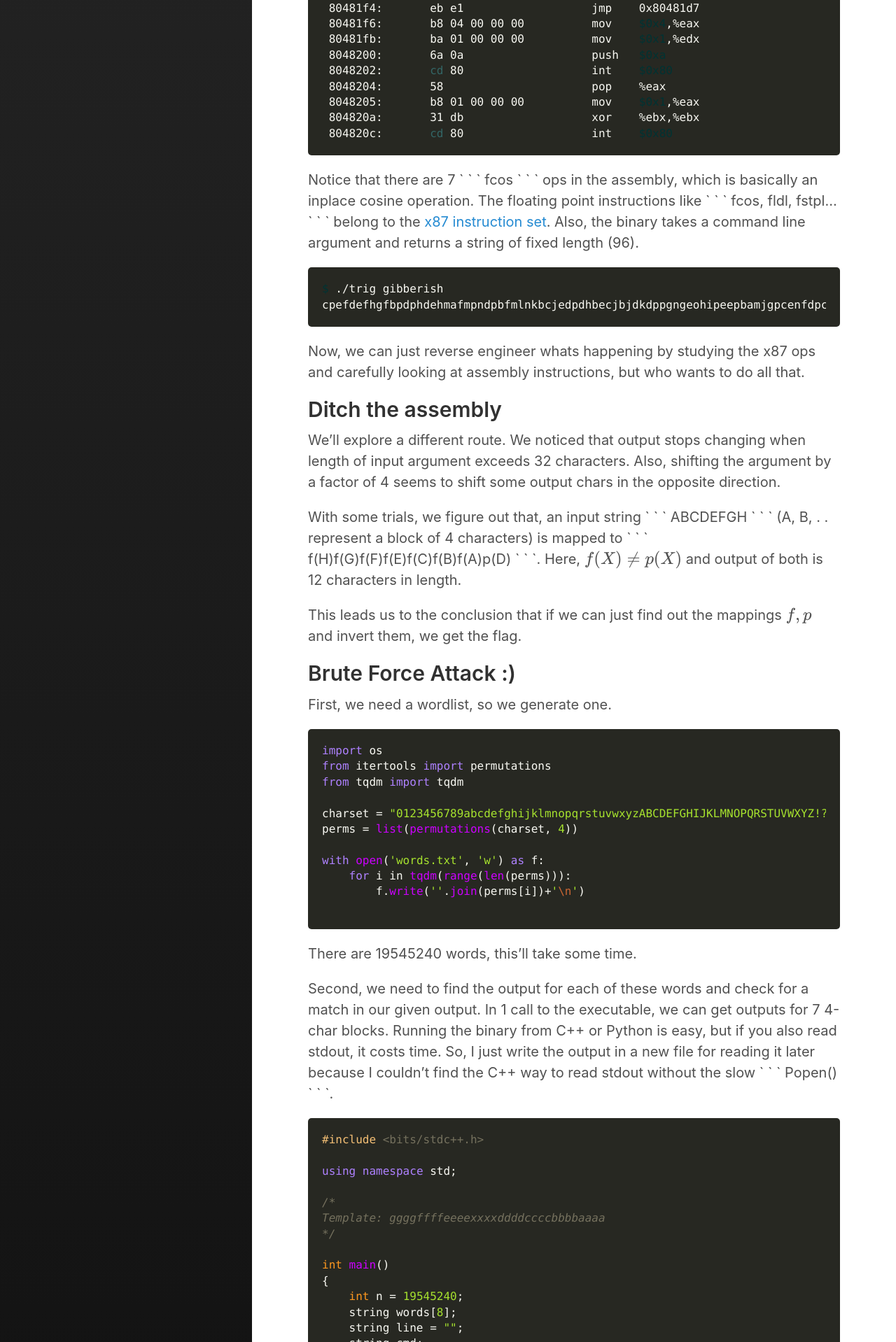
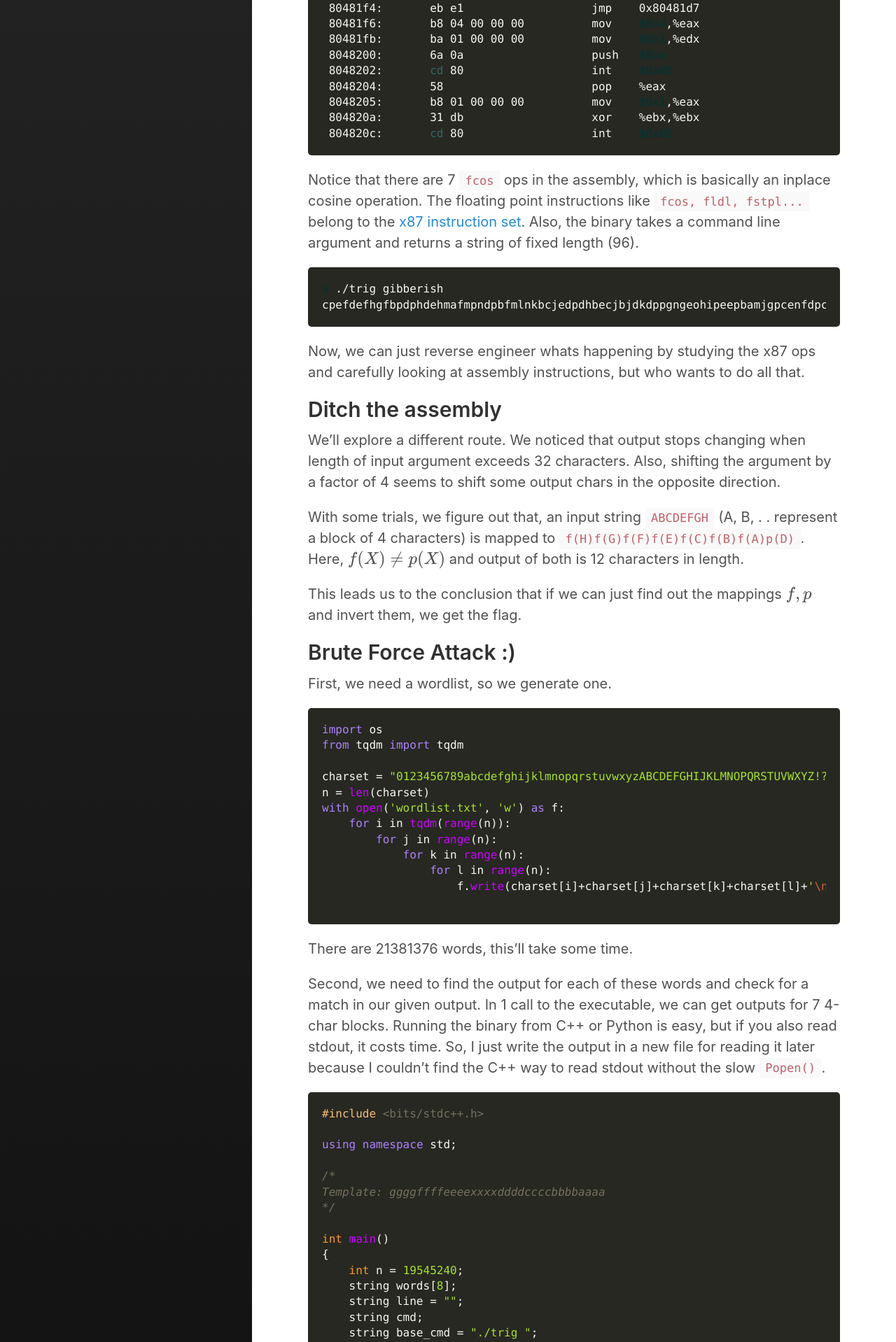
Before and after one commit to safwankdb/homepage, a Jekyll site: the page built from _posts/2020-06-22-trig-writeup.md, in a window 1280 px wide. Shown: the part 2310-4228 px from the top of the page at 70% size. Built offline with Jekyll 4.4.1, drawn with Linux system fonts in a browser that asks for light colours; formulas are drawn with MathJax 3.

Commit message:
fixed codeblocks

````diff
--- a/_posts/2020-06-22-trig-writeup.md
+++ b/_posts/2020-06-22-trig-writeup.md
@@ -95,7 +95,7 @@ Disassembly of section .text:
  804820c:	cd 80                	int    $0x80
 ```
 
-Notice that there are 7 ` ` ` fcos ` `  ` ops in the assembly, which is basically an inplace cosine operation. The floating point instructions like `  ` ` fcos, fldl, fstpl... ` ` ` belong to the [x87 instruction set](https://www.wikiwand.com/en/X87). Also, the binary takes a command line argument and returns a string of fixed length (96).
+Notice that there are 7 ``` fcos ``` ops in the assembly, which is basically an inplace cosine operation. The floating point instructions like ``` fcos, fldl, fstpl... ``` belong to the [x87 instruction set](https://www.wikiwand.com/en/X87). Also, the binary takes a command line argument and returns a string of fixed length (96).
 
 ``` bash
 $ ./trig gibberish
@@ -108,7 +108,7 @@ Now, we can just reverse engineer whats happening by studying the x87 ops and ca
 
 We'll explore a different route. We noticed that output stops changing when length of input argument exceeds 32 characters. Also, shifting the argument by a factor of 4 seems to shift some output chars in the opposite direction.
 
-With some trials, we figure out that, an input string ` ` ` ABCDEFGH ` `  ` (A, B, . . represent a block of 4 characters) is mapped to `  ` ` f(H)f(G)f(F)f(E)f(C)f(B)f(A)p(D) ` ` `. Here, $$f(X) \neq  p(X) $$ and output of both is 12 characters in length.
+With some trials, we figure out that, an input string ``` ABCDEFGH ``` (A, B, . . represent a block of 4 characters) is mapped to ``` f(H)f(G)f(F)f(E)f(C)f(B)f(A)p(D) ```. Here, $$f(X) \neq  p(X) $$ and output of both is 12 characters in length.
 
 This leads us to the conclusion that if we can just find out the mappings $$f, p$$ and invert them, we get the flag.
 
@@ -118,21 +118,22 @@ First, we need a wordlist, so we generate one.
 
 ``` python
 import os
-from itertools import permutations
 from tqdm import tqdm
 
 charset = "0123456789abcdefghijklmnopqrstuvwxyzABCDEFGHIJKLMNOPQRSTUVWXYZ!?@_" + '{' + '}'
-perms = list(permutations(charset, 4))
-
-with open('words.txt', 'w') as f:
-    for i in tqdm(range(len(perms))):
-        f.write(''.join(perms[i])+'\n')
+n = len(charset)
+with open('wordlist.txt', 'w') as f:
+    for i in tqdm(range(n)):
+        for j in range(n):
+            for k in range(n):
+                for l in range(n):
+                    f.write(charset[i]+charset[j]+charset[k]+charset[l]+'\n')
 
 ```
 
-There are 19545240 words, this'll take some time.
+There are 21381376 words, this'll take some time.
 
-Second, we need to find the output for each of these words and check for a match in our given output. In 1 call to the executable, we can get outputs for 7 4-char blocks. Running the binary from C++ or Python is easy, but if you also read stdout, it costs time. So, I just write the output in a new file for reading it later because I couldn't find the C++ way to read stdout without the slow ` ` ` Popen() ` ` `.
+Second, we need to find the output for each of these words and check for a match in our given output. In 1 call to the executable, we can get outputs for 7 4-char blocks. Running the binary from C++ or Python is easy, but if you also read stdout, it costs time. So, I just write the output in a new file for reading it later because I couldn't find the C++ way to read stdout without the slow ``` Popen() ```.
 
 ``` cpp
 #include <bits/stdc++.h>
````
Also changed, not shown: other parts of _posts/2020-06-22-trig-writeup.md (+1 -1 lines).
